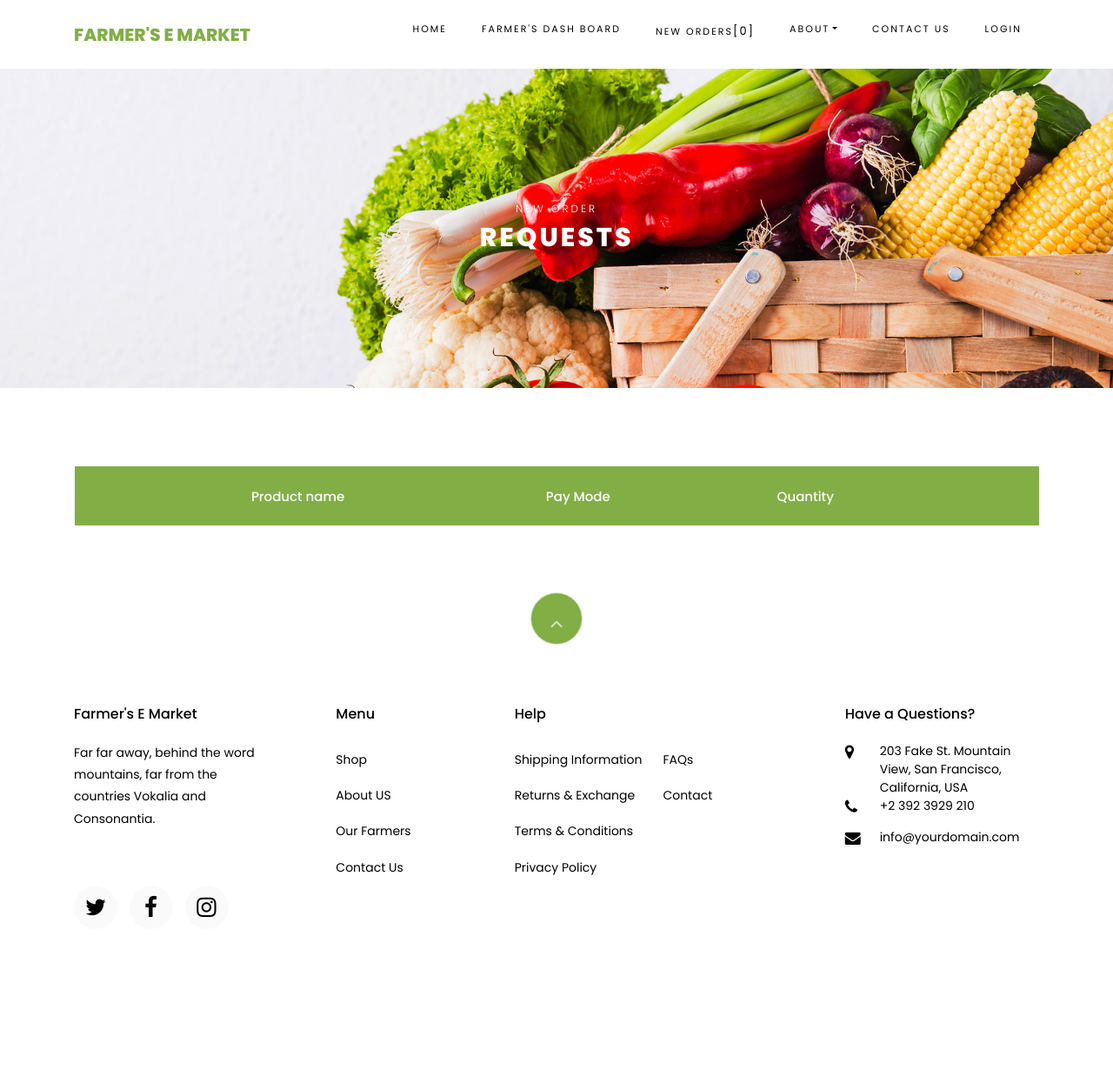
After one commit to AkhilmsAchu/Farmers_Emarket, a Django app: page /farmers/orders/ in a window 1280 px wide. The commit adds this page. Shown: the whole page at 87% size. Run offline with Django 3.2, Linux system fonts and the light colour scheme; tables that the repository leaves empty hold one stand-in row (values such as "Sample post"); lists and menus that the app fills with data are empty; some libraries are stand-ins or nearby versions; some web fonts are replaced.

Commit message:
Added initial support for new order request for farmers
template,view and url added

```diff
--- a/farmers/urls.py
+++ b/farmers/urls.py
@@ -4,6 +4,7 @@ from . import views
 
 urlpatterns = [
     path(r'dash/', views.dash,name='farmers_dash'),
+    path(r'orders/', views.orders,name='product_orders'),
     path(r'productdetails/',views.productdetails, name='productdetails'),
     path(r'editproduct/',views.editproduct, name='editproduct'),
     path(r'addproduct/', views.addproduct,name='farmers_addproduct'),
--- a/farmers/views.py
+++ b/farmers/views.py
@@ -1,8 +1,10 @@
+
 from django.shortcuts import render, redirect
 from django.http import HttpResponse
 from django.contrib.auth.models import User, auth
 from .models import products
 from django.forms import ModelForm
+from public.models import cart, userProfile, wishlist, orderDetails, check_product_stock
 #from farmers.models import Article
 # Create your views here.
 class AddProductForm(ModelForm):
@@ -19,6 +21,13 @@ def dash(request):
 	current_user = request.user
 	product=products.objects.filter(owner=request.user)
 	return render(request,"farmers/dashboard.html",{'product':product})
+
+def orders(request):
+	try:
+		orderlist=orderDetails.objects.filter(productid__id=request.user.id)
+	except orderlist.DoesNotExist:
+		orderlist = None
+	return render(request,"farmers/orders.html",{'orderlist':orderlist})
 
 def productdetails(request):
 	current_user = request.user
--- a/template/farmers/base.html
+++ b/template/farmers/base.html
@@ -62,6 +62,7 @@
 	        <ul class="navbar-nav ml-auto">
 	          <li class="nav-item active"><a href="/index" class="nav-link">Home</a></li>
             <li class="nav-item active"><a href="/farmers/dash" class="nav-link">Farmer's Dash Board</a></li>
+            <li class="nav-item cta cta-colored"><a href="/farmers/orders" class="nav-link">new orders<label id="cartcount">[]</label></a></li>
 	          <li class="nav-item dropdown">
               <a class="nav-link dropdown-toggle" href="shop" id="dropdown04" data-toggle="dropdown" aria-haspopup="true" aria-expanded="false">About</a>
               <div class="dropdown-menu" aria-labelledby="dropdown04">
@@ -71,7 +72,6 @@
             </li>
 	          <li class="nav-item"><a href="/contact" class="nav-link">Contact us</a></li>
             {% if user.is_authenticated %}
-	           <li class="nav-item cta cta-colored"><a href="/cart" class="nav-link"><span class="icon-shopping_cart"></span><label id="cartcount">[]</label></a></li>
              <li class="nav-item dropdown">
               <a class="nav-link dropdown-toggle" href="shop" id="dropdown04" data-toggle="dropdown" aria-haspopup="true" aria-expanded="false">Hey ,{{ user.first_name }}!</a>
               <div class="dropdown-menu" aria-labelledby="dropdown04">
--- /dev/null
+++ b/template/farmers/orders.html
@@ -0,0 +1,69 @@
+{% extends 'farmers/base.html' %}
+{% load static %}
+{% block content %}
+    <div class="hero-wrap hero-bread" style="background-image: url('{% static 'public/images/bg_1.jpg' %}');">
+      <div class="container">
+        <div class="row no-gutters slider-text align-items-center justify-content-center">
+          <div class="col-md-9 ftco-animate text-center">
+          	<p class="breadcrumbs">new order</p>
+            <h1 class="mb-0 bread">requests</h1>
+          </div>
+        </div>
+      </div>
+    </div>
+
+    <section class="ftco-section ftco-cart">
+			<div class="container">
+				<div class="row">
+    			<div class="col-md-12 ftco-animate">
+    				<div class="cart-list">
+	    				<table class="table">
+						    <thead class="thead-primary">
+						      <tr class="text-center">
+						         <th>&nbsp;</th>
+						        <th>Product name</th>
+						        <th>Pay Mode</th>
+						        <th>Quantity</th>
+						        <th>&nbsp;</th>
+						        <th>&nbsp;</th>
+						      </tr>
+						    </thead>
+
+						    <tbody>
+
+						    	{% if orderlist %}
+						    	{% for item in orderlist %}
+						      <tr id="myElement" class="text-center">
+						        <td class="image-prod"><a href="/product?id={{ item.productid.id }}"><div class="img" style="background-image:url({{ item.productid.img.url}});"></div></a></td>
+
+						        <td class="product-name">
+						        	<h3>{{ item.productid.pname }}</h3>
+						        	<p>{{ item.productid.description }}</p>
+						        </td>
+
+						        <td class="price">{{ item.paymode }}</td>
+
+						        <td class="quantity">
+						        	<div class="input-group mb-3">
+					             	<input type="text" name="quantity" class="quantity form-control input-number" value="{{ item.quantity }}" min="1" max="100" readonly>
+					          	</div>
+					          </td>
+
+						         <td class="product-remove"><a href="#" id="removecart" data-id="{{ item.productid.id }}" class="remove-from-cart"><button class="btn">Accept</button></a></td>
+						         <td class="product-remove"><a href="#" id="removecart" data-id="{{ item.productid.id }}" class="remove-from-cart"><button class="btn">Reject</button></a></td>
+
+						      </tr><!-- END TR-->
+
+						      {% endfor %}
+						      {% endif %}
+
+						    </tbody>
+
+						  </table>
+					  </div>
+    			</div>
+    		</div>
+			</div>
+		</section>
+
+ {% endblock %}
```
